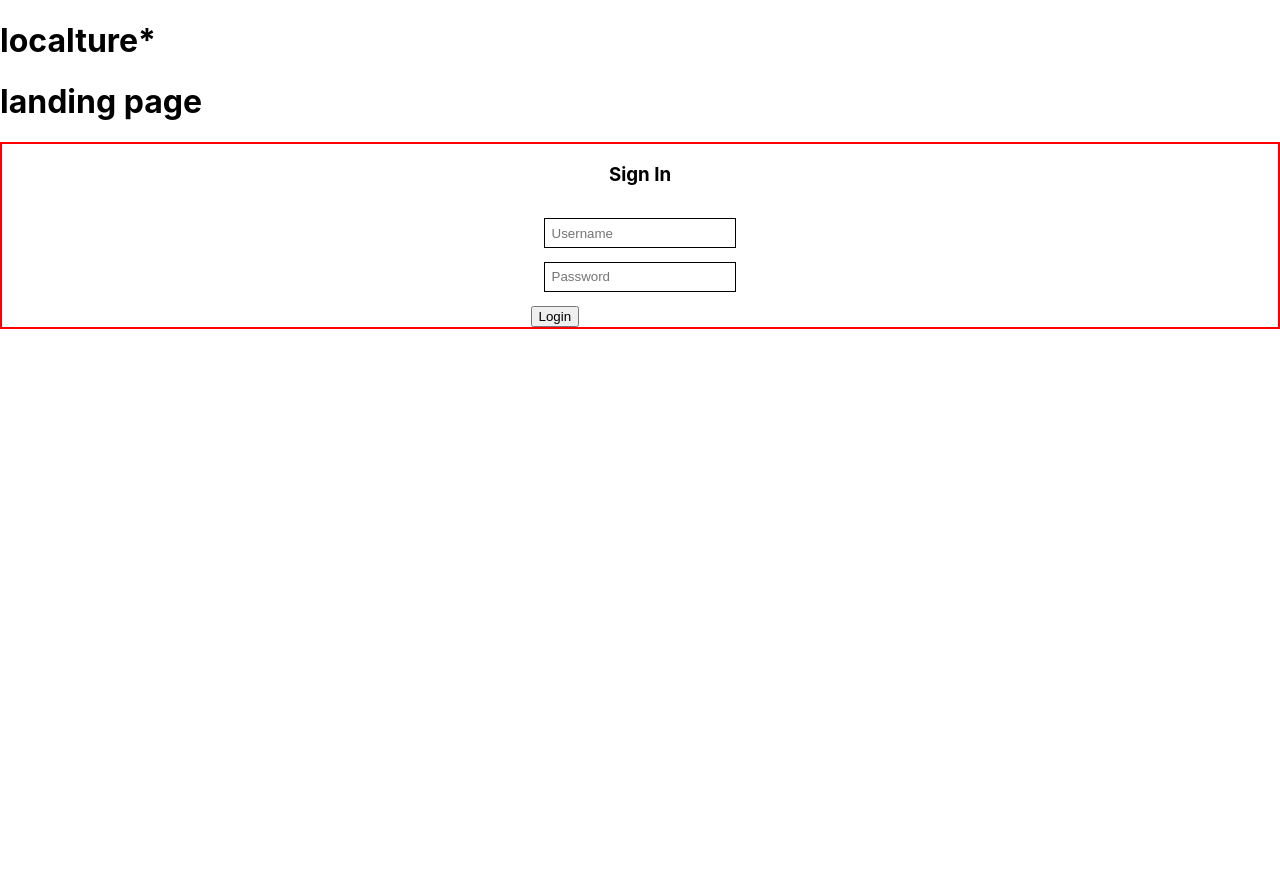
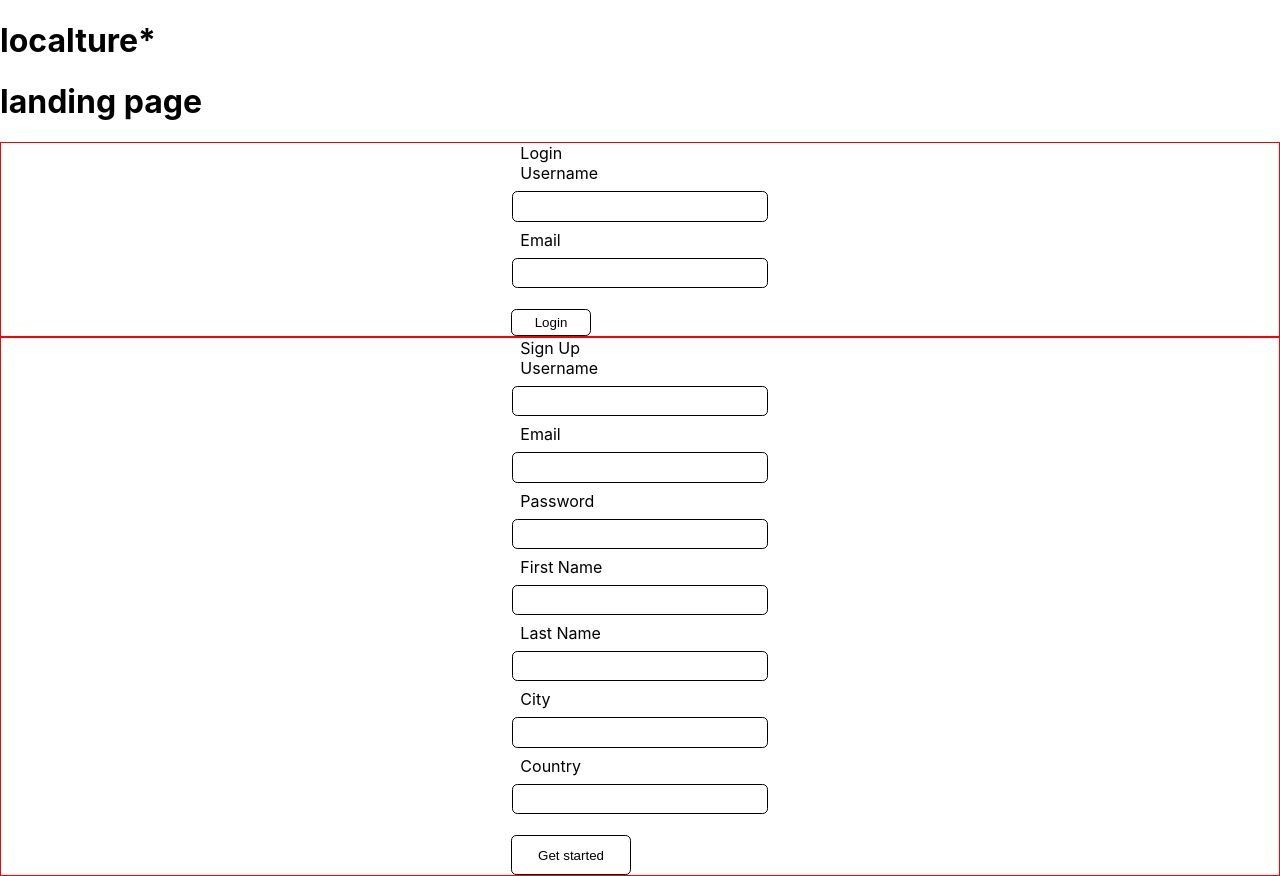
Before and after one commit to itzamnahuerta/localture, a React (Create React App) app in the folder client/: page / in a window 1280 px wide. Before the commit the page ends 800 px from the top, so only its background shows below. Built offline with nearby package versions, Linux system fonts and the light colour scheme.

Commit message:
basic style for forms

```diff
--- a/client/src/components/LandingPage/LandingPage.jsx
+++ b/client/src/components/LandingPage/LandingPage.jsx
@@ -9,7 +9,7 @@ export default class LandingPage extends Component {
       <div>
         <h1> landing page </h1>
         <LoginForm/>
-        {/* <SignupForm />  */}
+        <SignupForm />
       </div>
     )
   }
--- a/client/src/components/LoginForm/LoginForm.jsx
+++ b/client/src/components/LoginForm/LoginForm.jsx
@@ -29,24 +29,25 @@ export default class LandingPageForm extends Component {
     const {username, password} = this.state;
 
     return (
-      <div className="login-form">
-        <h3> Sign In </h3>
+      <div className="login-form form-layout" >
+
         <form onChange={this.handleFormChange} >
+        <label className="form-title"> Login </label>
+        <label> Username </label>
         <input
           className="login-input"
           type="text"
           name="username"
           value={username}
-          placeholder="Username"
         />
+        <label> Email </label>
         <input
           className="login-input"
           type="text"
           name="password"
           value={password}
-          placeholder="Password"
         />
-        <button type="submit" className="sign-in-btn"> Login  </button>
+        <button type="submit" className="log-in-btn"> Login  </button>
         </form>
 
       </div>
--- a/client/src/components/SignupForm/SignupForm.jsx
+++ b/client/src/components/SignupForm/SignupForm.jsx
@@ -3,52 +3,47 @@ import React, { Component } from 'react'
 export default class SignupForm extends Component {
   render() {
     return (
-      <div className="sign-up-form">
-        <form>
+      <div className="sign-up-form form-layout">
+        <form >
+            <label className="form-title"> Sign Up </label>
+
             <label> Username </label>
             <input
                 type="text"
-                name="name"
-                placeholder="Username"
+                name="username"
             />
             <label> Email </label>
             <input
                 type="text"
-                name="name"
-                placeholder="Email"
+                name="email"
             />
             <label> Password </label>
             <input
                 type="text"
-                name="name"
-                placeholder="Password"
+                name="password"
             />
             <label> First Name </label>
             <input
                 type="text"
-                name="name"
-                placeholder="First Name"
+                name="first-name"
             />
             <label> Last Name </label>
             <input
                 type="text"
-                name="name"
-                placeholder="Last Name"
+                name="last-name"
             />
             <label> City </label>
             <input
                 type="text"
-                name="name"
-                placeholder="City"
+                name="city"
+
             />
             <label> Country </label>
             <input
                 type="text"
-                name="name"
-                placeholder="Country"
+                name="country"
             />
-
-
+            <button type="submit" className="sign-up-btn"> Get started </button>
 
         </form>
       </div>
--- a/client/src/styles/App.scss
+++ b/client/src/styles/App.scss
@@ -3,6 +3,7 @@
 @import 'Landingpage';
 @import 'Map';
 @import 'UserProfile';
+
 
 
 .App {
--- a/client/src/styles/LandingPage.scss
+++ b/client/src/styles/LandingPage.scss
@@ -1,17 +1,45 @@
-.login-form {
-    border: 2px solid red;
+@import 'SignupForm';
+
+
+.form-layout {
+    border: 1px solid red;
     display: flex;
     flex-direction: column;
     align-items: center;
+
+    label{
+        display:block;
+        margin-left: 1em;
+        margin-bottom: 0;
+    }
     input {
         display:block;
-        margin: 1em;
+        margin: .6em;
         padding: .5em;
+        border: 1px solid black;
+        border-radius: .4em;
+        width: 18em;
     }
-    input[type=text], select {
+    input:focus {
+        outline: none !important;
+        border-color: #719ECE;
+        box-shadow: 0 0 10px #719ECE;
+    }
+    button {
         border: 1px solid black;
-        color: gray;
+        background-color: white;
+        border-radius: .4em;
+        margin-left: .5em;
+        margin-top: 1em;
     }
+    .log-in-btn {
+        width: 6em;
+        height: 2em;
 
+    }
+    .sign-up-btn {
+        width: 9em;
+        height: 3em;
 
+    }
 }
--- /dev/null
+++ b/client/src/styles/SignupForm.scss
@@ -0,0 +1,17 @@
+// input[type=text], select {
+//     border: 1px solid black;
+//     color: gray;
+// }
+// input[type=text] {
+//     width: 100%;
+//     padding: 12px 20px;
+//     margin: 8px 0;
+//     box-sizing: border-box;
+//   }
+
+//   .sign-up-form {
+//     border: 1px solid red;
+//     display: flex;
+//     flex-direction: column;
+//     align-items: center;
+//   }
```
